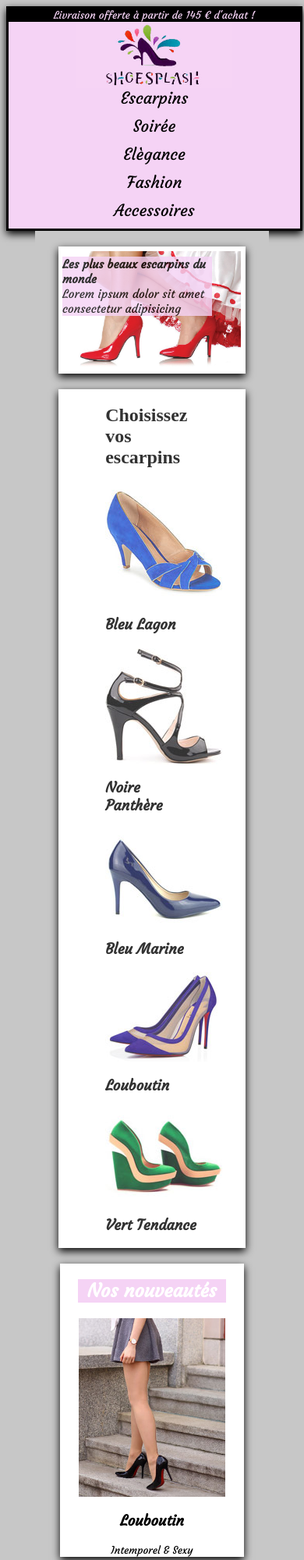
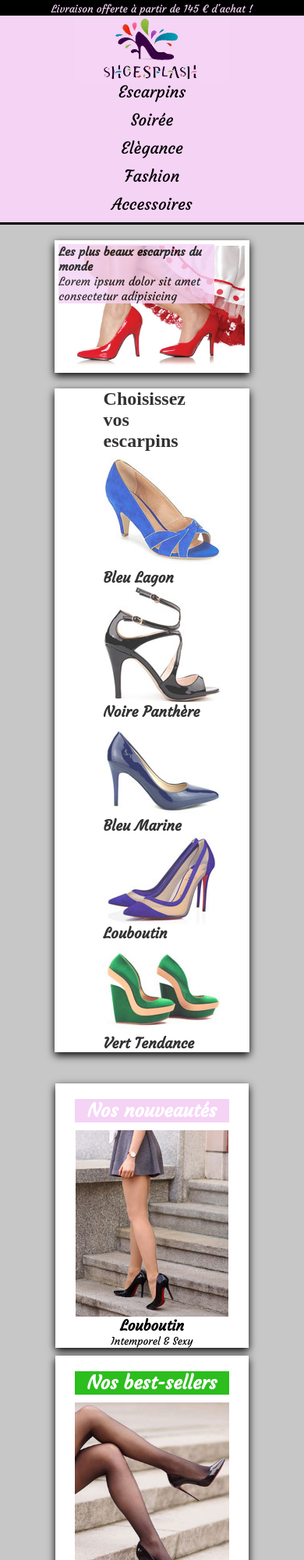
Before and after one commit to OracleOdm/Site-chaussure, a plain HTML site: page index.html in a window 390 px wide. Shown: the top 2000 px of the page at 78% size. Drawn offline with Linux system fonts and the light colour scheme.

Commit message:
fin du site

```diff
--- a/css/style.css
+++ b/css/style.css
@@ -1,5 +1,10 @@
 body {
     background-color: rgb(199, 199, 199);
+    max-width: 100%;
+}
+
+* {
+    margin: 0;
 }
 
 .topbar {
@@ -20,7 +25,6 @@ small {
 header {
     background-color: #f5d3f5;
     border: solid;
-    box-shadow: 0px 4px 10px 0px;
 }
 
 .container1 img {
@@ -123,6 +127,7 @@ main {
     left: 0;
     z-index: 10;
     margin-left: 2%;
+    margin-top: 2%;
 
 }
 
@@ -175,6 +180,7 @@ main {
     justify-content: space-between;
     width: 80%;
     margin-bottom: 30px;
+    margin: 20px;
 }
 
 #new {
@@ -183,6 +189,7 @@ main {
     background-color: #ffffff;
     align-items: center;
     box-shadow: 0px 4px 10px 0px;
+    padding-top: 20px;
 
 }
 
@@ -197,6 +204,7 @@ main {
     align-items: center;
     background-color: white;
     box-shadow: 0px 4px 10px 0px;
+    padding-top: 20px;
 }
 
 #best img:hover {
@@ -210,6 +218,7 @@ main {
     background-color: #ffffff;
     align-items: center;
     box-shadow: 0px 4px 10px 0px;
+    padding-top: 20px;
 }
 
 #crush img:hover {
@@ -224,6 +233,7 @@ main {
     text-align: center;
     display: flex;
     justify-content: center;
+    margin-bottom: 10px;
 }
 
 #best h2 {
@@ -233,6 +243,7 @@ main {
     width: 80%;
     text-align: center;
     justify-content: center;
+    margin-bottom: 10px;
 }
 
 #crush h2 {
@@ -242,6 +253,7 @@ main {
     width: 80%;
     text-align: center;
     justify-content: center;
+    margin-bottom: 10px;
 }
 
 #news img {
@@ -380,6 +392,12 @@ footer {
         display: none;
     }
 
+    header {
+        border-bottom: solid;
+        border-right: none;
+        border-left: none;
+    }
+
     nav {
         display: flex;
         flex-direction: column;
```
